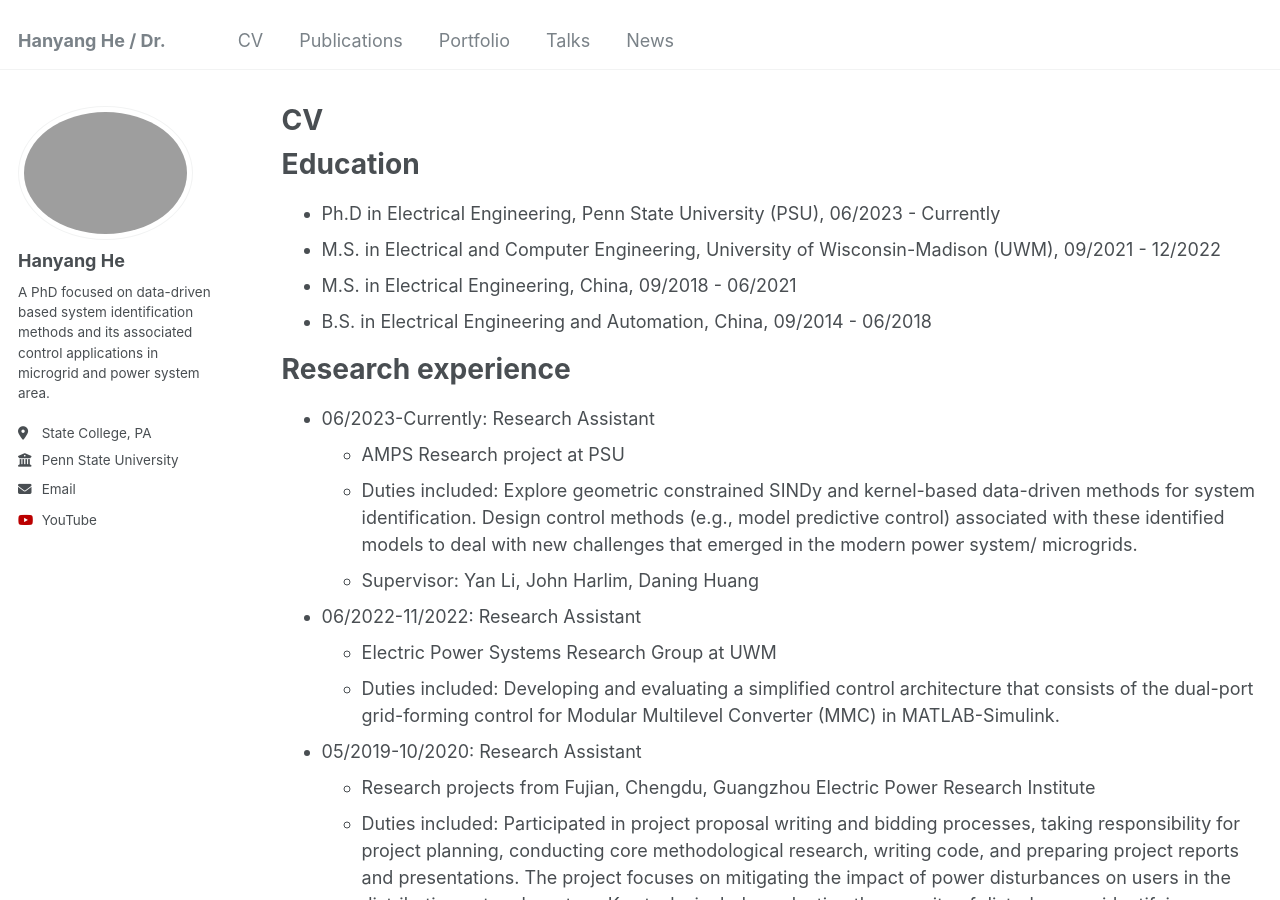
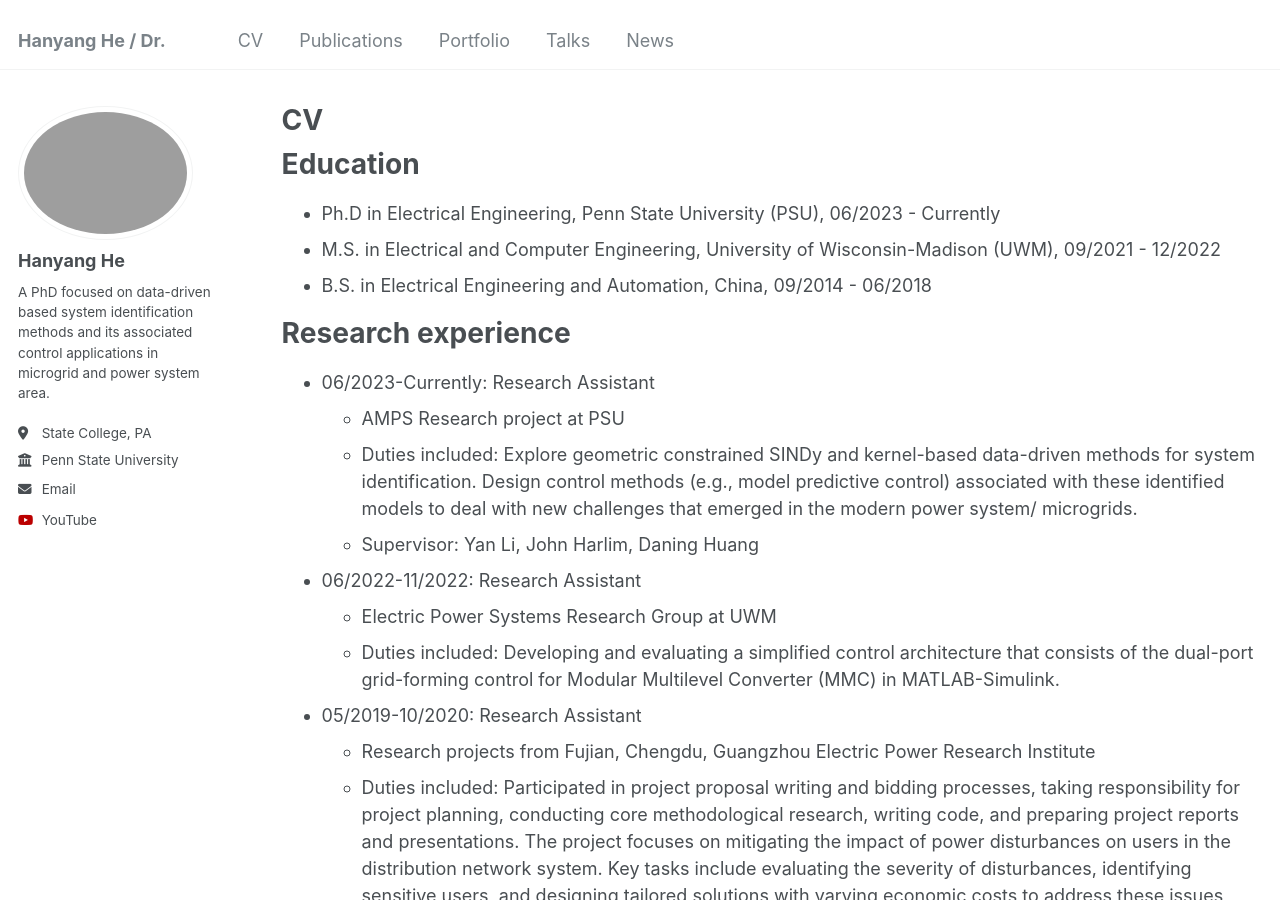
Before and after one commit to HanyangHe/HanyangHe.github.io, a Jekyll site: the page built from _pages/cv.md, in a window 1280 px wide and 900 px high. Built offline with Jekyll 4.4.1, drawn with Linux system fonts in a browser that asks for light colours; a script that is not in the unit is left out.

Commit message:
Update cv.md

```diff
--- a/_pages/cv.md
+++ b/_pages/cv.md
@@ -13,7 +13,7 @@ Education
 ======
 * Ph.D in Electrical Engineering, Penn State University (PSU), 06/2023 - Currently
 * M.S. in Electrical and Computer Engineering, University of Wisconsin-Madison (UWM), 09/2021 - 12/2022
-* M.S. in Electrical Engineering, China, 09/2018 - 06/2021
+<!--* M.S. in Electrical Engineering, China, 09/2018 - 06/2021-->
 * B.S. in Electrical Engineering and Automation, China, 09/2014 - 06/2018
 
 Research experience
```
